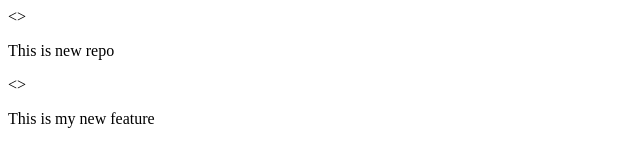
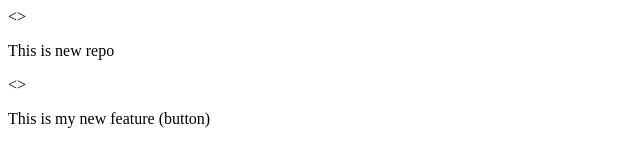
Before and after one commit to sayali-khaire/LocalRepo, a plain HTML site: page index.html in a window 1280 px wide. Shown: the full height of the page, 0-640 px from the left. Drawn offline with Linux system fonts and the light colour scheme.

Commit message:
add button

```diff
--- a/index.html
+++ b/index.html
@@ -1,2 +1,2 @@
 <><p>This is new repo</p>
-<><p>This is my new feature </p>
+<><p>This is my new feature (button)</p>
```
